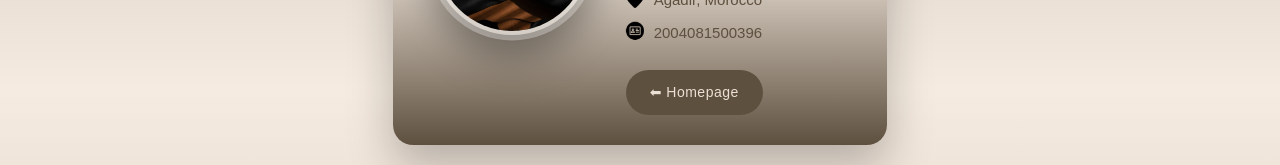
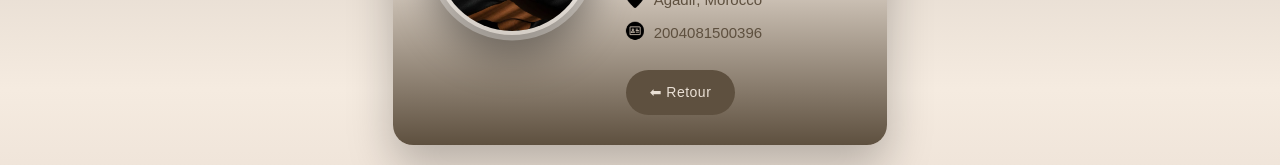
Before and after one commit to fstack567-stack/Projet-react, a React (Create React App) app: page /stagiaires/Aidane in a window 1280 px wide. Shown: the part 444-609 px from the top of the page. Built offline with nearby package versions, Linux system fonts and the light colour scheme.

Commit message:
Update soufyane.js

```diff
--- a/src/components/soufyane.js
+++ b/src/components/soufyane.js
@@ -47,7 +47,7 @@ export default function Oussama() {
           </div>
 
           <Link to="/" className="btn-retour-md">
-            ⬅ Homepage
+            ⬅ Retour
           </Link>
         </div>
 
```
